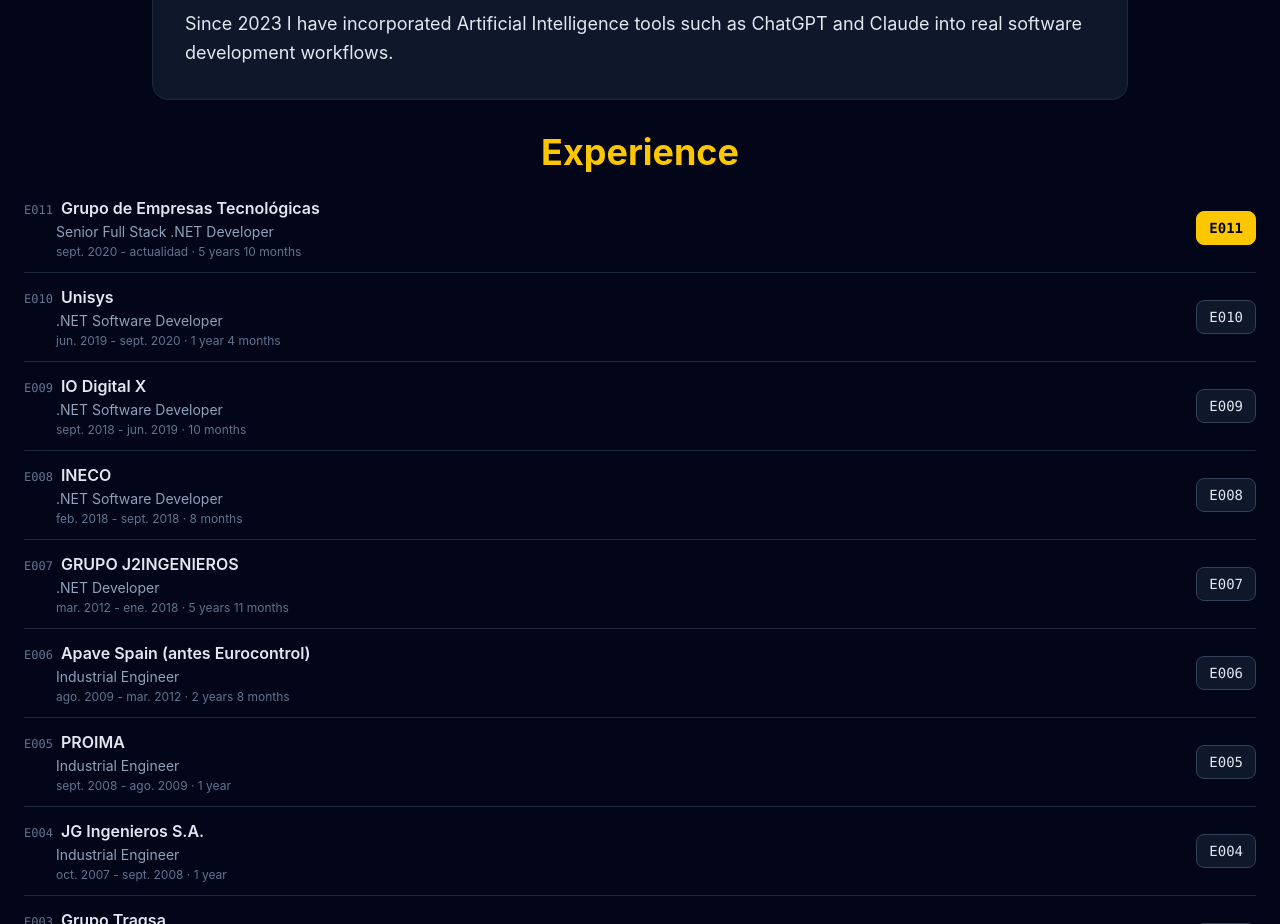
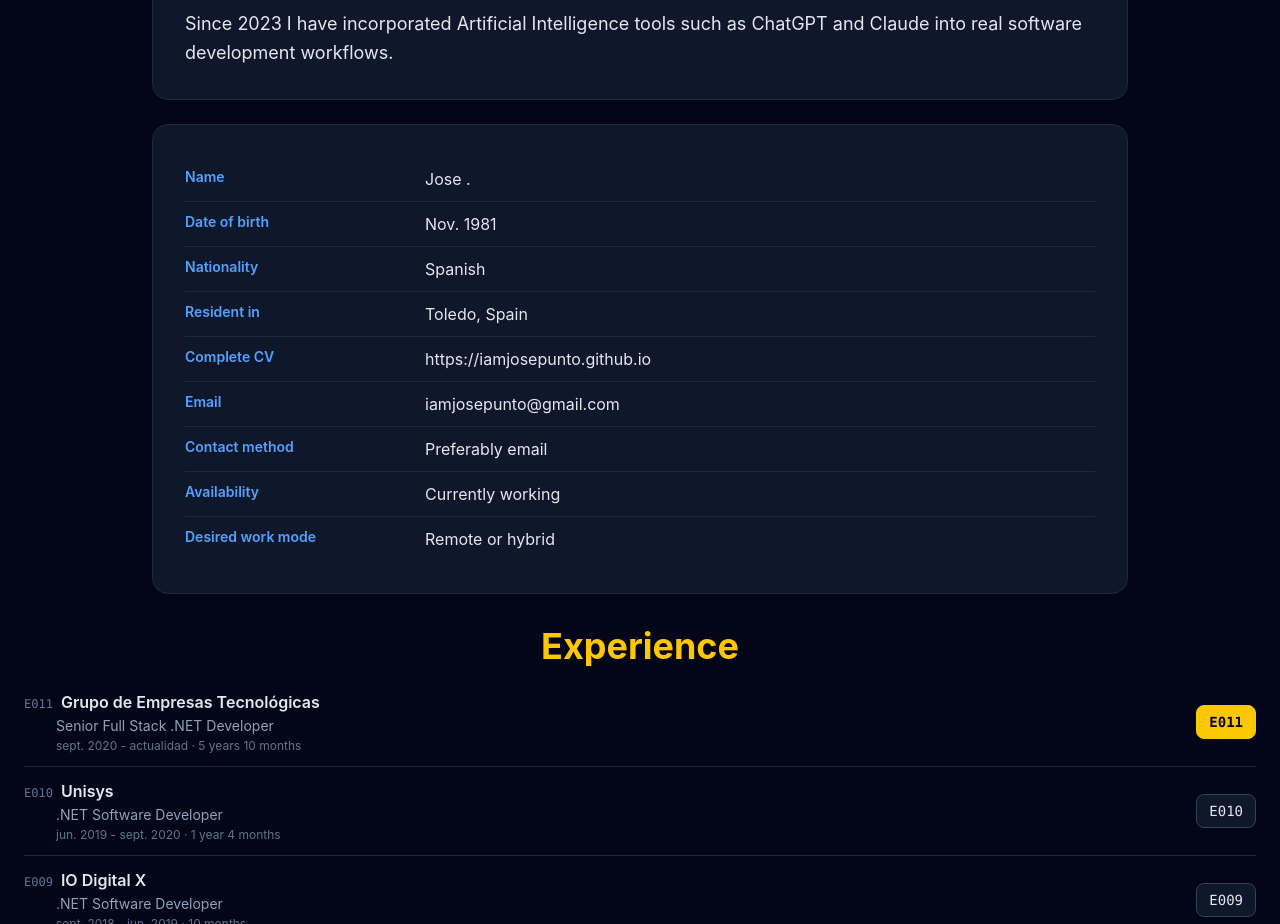
Before and after one commit to iamjosepunto/iamjosepunto.github.io, a React (Vite) app: page / in a window 1280 px wide. Shown: the part 1120-2044 px from the top of the page. Built offline with nearby package versions, Linux system fonts and the light colour scheme.

Commit message:
Acerca de mi: tarjeta de datos personales

```diff
--- a/src/components/About.tsx
+++ b/src/components/About.tsx
@@ -2,6 +2,31 @@ import { useTranslation } from "react-i18next";
 
 const About = () => {
   const { t } = useTranslation();
+
+  const data = t("about.data", { returnObjects: true }) as {
+    labels: Record<string, string>;
+    name: string;
+    birth: string;
+    nationality: string;
+    resident: string;
+    cv: string;
+    email: string;
+    contact: string;
+    availability: string;
+    workmode: string;
+  };
+
+  const rows: { label: string; value: string; href?: string }[] = [
+    { label: data.labels.name, value: data.name },
+    { label: data.labels.birth, value: data.birth },
+    { label: data.labels.nationality, value: data.nationality },
+    { label: data.labels.resident, value: data.resident },
+    { label: data.labels.cv, value: data.cv, href: data.cv },
+    { label: data.labels.email, value: data.email, href: `mailto:${data.email}` },
+    { label: data.labels.contact, value: data.contact },
+    { label: data.labels.availability, value: data.availability },
+    { label: data.labels.workmode, value: data.workmode },
+  ];
 
   return (
     <section
@@ -50,6 +75,51 @@ const About = () => {
           {t("about.paragraph5")}
         </p>
       </div>
+
+      <div
+        className="
+          bg-slate-900
+          border
+          border-slate-800
+          rounded-2xl
+          p-8
+          mt-6
+          flex
+          flex-col
+          divide-y
+          divide-slate-800
+        "
+      >
+        {rows.map((row) => (
+          <div
+            key={row.label}
+            className="
+              flex
+              flex-col
+              sm:flex-row
+              sm:gap-4
+              py-2.5
+            "
+          >
+            <span className="text-sm font-semibold text-blue-400 sm:w-56 shrink-0">
+              {row.label}
+            </span>
+
+            {row.href ? (
+              <a
+                href={row.href}
+                target="_blank"
+                rel="noreferrer"
+                className="text-ivory hover:text-yellow-400 transition break-all"
+              >
+                {row.value}
+              </a>
+            ) : (
+              <span className="text-ivory">{row.value}</span>
+            )}
+          </div>
+        ))}
+      </div>
     </section>
   );
 };
```
Also changed, not shown: src/i18n/locales/en.json, src/i18n/locales/es.json.
